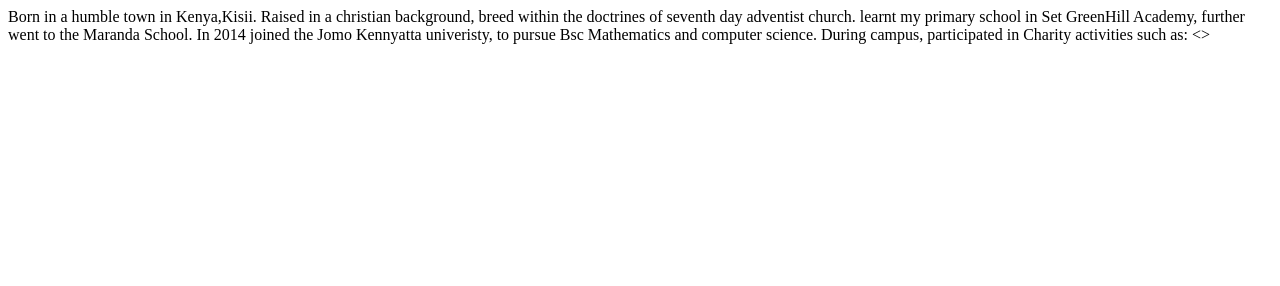
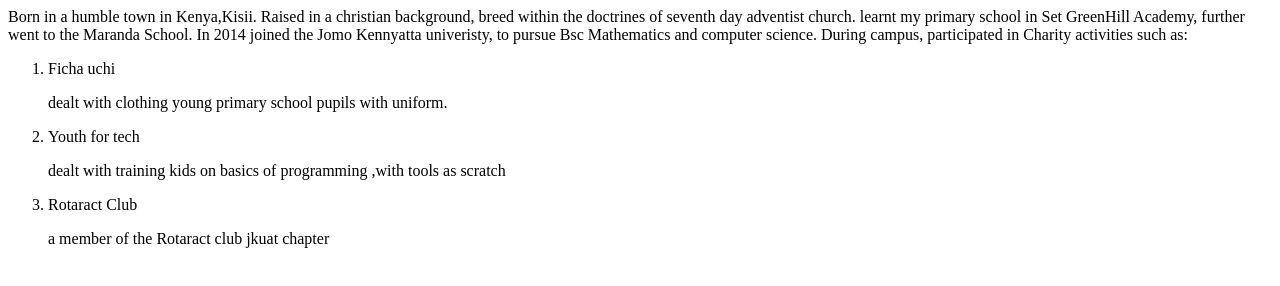
Before and after one commit to kmunge/my-portfolio, a plain HTML site: page aboutme.html in a window 1280 px wide. Drawn offline with Linux system fonts and the light colour scheme.

Commit message:
ading ordered list to about me

```diff
--- a/aboutme.html
+++ b/aboutme.html
@@ -11,7 +11,11 @@
       learnt my primary school in Set GreenHill Academy, further went to the Maranda School.
       In 2014 joined the Jomo Kennyatta univeristy, to pursue Bsc Mathematics and computer science.
       During campus, participated in Charity activities such as:
-        <>
+        <ol>
+          <li>Ficha uchi </li><p>dealt with clothing young primary school pupils with uniform.</p>
+          <li>Youth for tech</li><p>dealt with training kids on basics of programming ,with tools as scratch</p>
+          <li>Rotaract Club</li><p> a member of the Rotaract club jkuat chapter</p>
+        </ol>
     </p>
   </div>
 </section>
```
